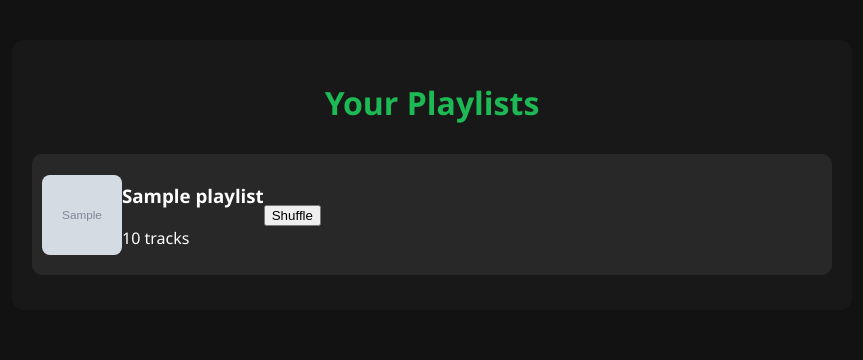
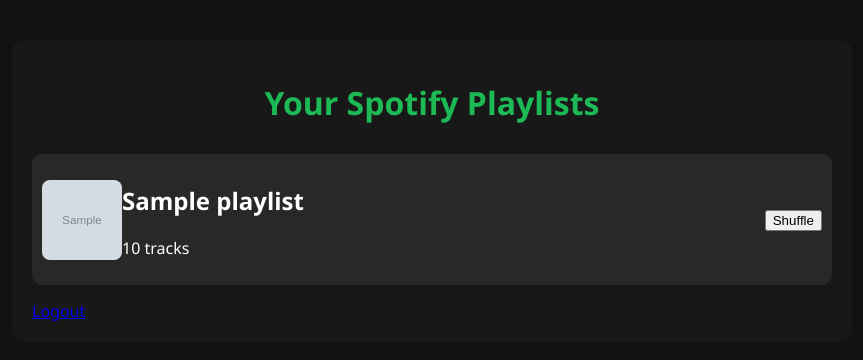
Before and after one commit to Ropzx/spotifyX, a Flask app: template templates/playlists.html in a window 1280 px wide. Shown: the top 360 px of the page, without its empty margins (208-1071 px from the left). Run offline with Flask 3, Linux system fonts and the light colour scheme; the template is opened without the code that fills it: most values are stand-ins (such as "Sample title", 1, 10 or a date in 2020); grey boxes marked "Sample" are stand-in pictures.

Commit message:
Update playlists.html

```diff
--- a/templates/playlists.html
+++ b/templates/playlists.html
@@ -1,22 +1,21 @@
-<!-- templates/playlists.html -->
 <!DOCTYPE html>
 <html lang="en">
 <head>
-      <meta charset="UTF-8">
-    <title>Choose a Playlist to Shuffle</title>
+    <meta charset="UTF-8">
+    <title>Select Playlist to Shuffle</title>
     <link rel="stylesheet" href="{{ url_for('static', filename='style.css') }}">
 </head>
 <body>
     <div class="container">
-        <h1>Your Playlists</h1>
+        <h1>Your Spotify Playlists</h1>
 
         {% for playlist in playlists %}
         <div class="playlist">
             {% if playlist.images %}
             <img src="{{ playlist.images[0].url }}" alt="cover">
             {% endif %}
-            <div>
-                <h3>{{ playlist.name }}</h3>
+            <div class="info">
+                <h2>{{ playlist.name }}</h2>
                 <p>{{ playlist.tracks.total }} tracks</p>
             </div>
             <form method="POST" action="/randomize">
@@ -25,6 +24,10 @@
             </form>
         </div>
         {% endfor %}
+
+        <div class="logout">
+            <a href="/logout">Logout</a>
+        </div>
     </div>
 </body>
 </html>
```
